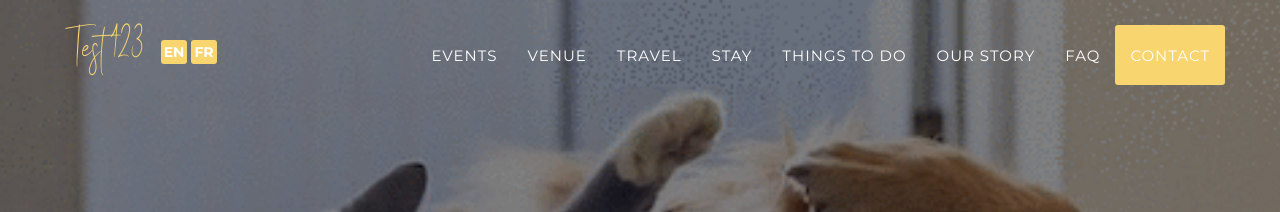
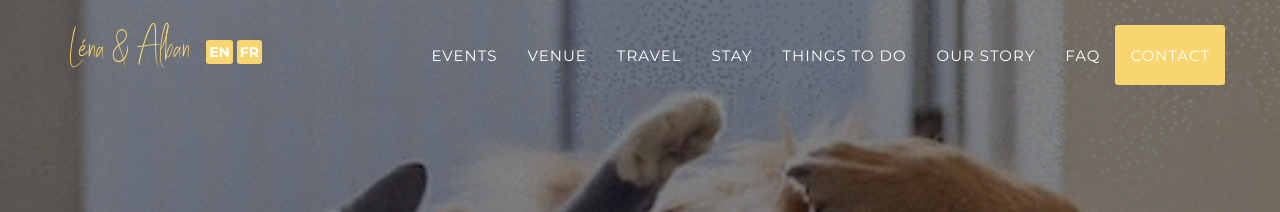
Before and after one commit to LenaAlban/lena-alban-wedding, a Jekyll site: the page built from index.html, in a window 1280 px wide. Shown: the top 212 px of the page. Built offline with Jekyll 4.4.1, drawn with Linux system fonts in a browser that asks for light colours; some web fonts are replaced.

Commit message:
Update _config.yml

```diff
--- a/_config.yml
+++ b/_config.yml
@@ -2,7 +2,7 @@ url: https://walice.github.io
 #baseurl: /wedding-template
 
 # Site settings
-title: Test 123
+title: Léna & Alban
 email: lenaetalban@outlook.fr
 description: "Mariage – 2 au 4 octobre 2026 • Mairie de Nice • Domaine de la Mourachonne"
 
```
